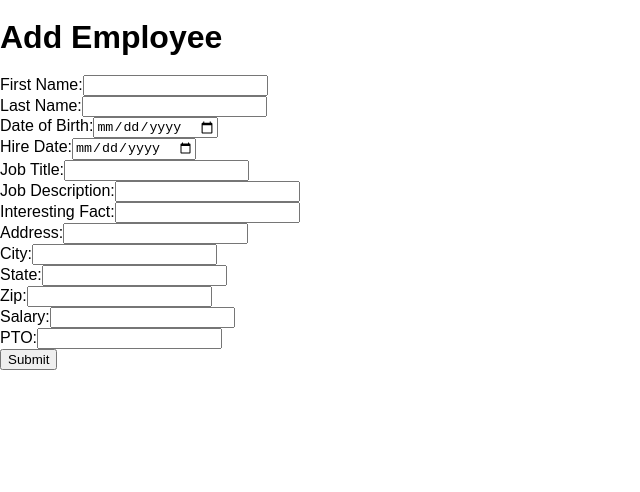
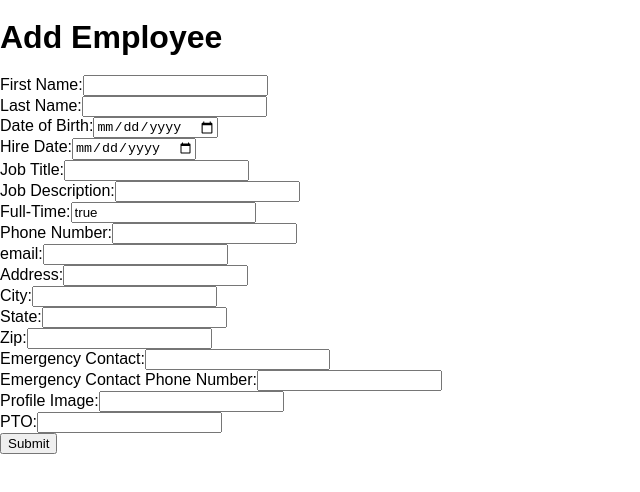
Before and after one commit to CelesteSippel/employee-directory, a React (Create React App) app: page /add/employee in a window 1280 px wide. Shown: the top 492 px of the page, without its empty margins (0-640 px from the left). Built offline with nearby package versions, Linux system fonts and the light colour scheme.

Commit message:
added emergency contant and email

```diff
--- a/src/App.jsx
+++ b/src/App.jsx
@@ -2,15 +2,16 @@ import React from 'react'
 import { BrowserRouter as Router, Route, Switch } from 'react-router-dom'
 import Page from './pages/Page'
 import AddEmployee from './pages/AddEmployee'
-import HomePage from './pages/HomePage'
+
 import NotFound from './pages/NotFound'
+import AllEmployees from './pages/AllEmployees'
 
 const App = () => {
   return (
     <Router>
       <header></header>
       <Switch>
-        <Route exact path="/" component={HomePage}></Route>
+        <Route exact path="/" component={AllEmployees}></Route>
         <Route exact path="/1" component={Page}></Route>
         <Route exact path="/add/employee" component={AddEmployee}></Route>
         <Route path="*" component={NotFound}></Route>
--- a/src/index.css
+++ b/src/index.css
@@ -10,3 +10,8 @@ body {
   margin: 0;
   min-height: 100%;
 }
+
+img {
+  width: 300px;
+  height: auto;
+}
--- a/src/pages/AddEmployee.jsx
+++ b/src/pages/AddEmployee.jsx
@@ -8,12 +8,16 @@ const AddEmployee = () => {
   const [hireDate, setHireDate] = useState('')
   const [jobTitle, setJobTitle] = useState('')
   const [jobDescription, setJobDescription] = useState('')
-  const [interestingFact, setInterestingFact] = useState('')
+  const [isFullTime, setIsFullTime] = useState(true)
+  const [phoneNumber, setPhoneNumber] = useState('')
+  const [email, setEmail] = useState('')
   const [address, setAddress] = useState('')
   const [city, setCity] = useState('')
   const [state, setState] = useState('')
   const [zip, setZip] = useState('')
-  const [salary, setSalary] = useState('')
+  const [emergencyContact, setEmergencyContact] = useState('')
+  const [emergencyContactPhone, setEmergencyContactPhone] = useState('')
+  const [profileImage, setProfileImage] = useState('')
   const [ptoHours, setPtoHours] = useState('')
 
   const submitData = async event => {
@@ -28,13 +32,15 @@ const AddEmployee = () => {
         hiredDate: hireDate,
         jobTitle: jobTitle,
         jobDescription: jobDescription,
-        interestingFact: interestingFact,
+
         address: address,
         city: city,
         state: state,
         zip: zip,
-        salary: salary,
+        // salary: salary,
         ptoHours: ptoHours,
+        isFullTime: true,
+        profileImage: profileImage,
       }
     )
     console.log(resp.data)
@@ -106,13 +112,33 @@ const AddEmployee = () => {
             />
           </div>
           <div>
-            <label htmlFor="interesting-fact">Interesting Fact:</label>
+            <label htmlFor="is-full-time">Full-Time:</label>
             <input
               onChange={e => {
-                setInterestingFact(e.target.value)
+                setIsFullTime(e.target.value)
               }}
               type="text"
-              value={interestingFact}
+              value={isFullTime}
+            />
+          </div>
+          <div>
+            <label htmlFor="phone-number">Phone Number:</label>
+            <input
+              onChange={e => {
+                setPhoneNumber(e.target.value)
+              }}
+              type="text"
+              value={phoneNumber}
+            />
+          </div>
+          <div>
+            <label htmlFor="email-address">email:</label>
+            <input
+              onChange={e => {
+                setEmail(e.target.value)
+              }}
+              type="text"
+              value={email}
             />
           </div>
           <div>
@@ -156,13 +182,35 @@ const AddEmployee = () => {
             />
           </div>
           <div>
-            <label htmlFor="salary">Salary:</label>
+            <label htmlFor="emergency-contact-person">Emergency Contact:</label>
             <input
               onChange={e => {
-                setSalary(e.target.value)
+                setEmergencyContact(e.target.value)
               }}
               type="text"
-              value={salary}
+              value={emergencyContact}
+            />
+          </div>
+          <div>
+            <label htmlFor="emergency-contact-phone">
+              Emergency Contact Phone Number:
+            </label>
+            <input
+              onChange={e => {
+                setEmergencyContactPhone(e.target.value)
+              }}
+              type="text"
+              value={emergencyContactPhone}
+            />
+          </div>
+          <div>
+            <label htmlFor="profileImage">Profile Image:</label>
+            <input
+              onChange={e => {
+                setProfileImage(e.target.value)
+              }}
+              type="text"
+              value={profileImage}
             />
           </div>
           <div>
--- /dev/null
+++ b/src/pages/AllEmployees.jsx
@@ -0,0 +1,57 @@
+import React, { useState, useEffect } from 'react'
+import axios from 'axios'
+import { Link } from 'react-router-dom'
+
+const AllEmployees = () => {
+  const [employeeData, setEmployeeData] = useState([])
+
+  const getEmployeeData = async () => {
+    const resp = await axios.get(
+      'https://sdg-staff-directory-app.herokuapp.com/api/Pizza%20by%20the%20Slice/Employees'
+    )
+    console.log(resp.data)
+    setEmployeeData(resp.data)
+  }
+
+  console.log(employeeData)
+
+  useEffect(() => {
+    getEmployeeData()
+  }, [])
+
+  return (
+    <>
+      <h1 className="directory-title">Pizza by the Slice</h1>
+      <main className="employee-database">
+        {employeeData.map((item, i) => {
+          return (
+            <Link
+              to={{
+                pathname: `/${item.id}`,
+                state: { item },
+              }}
+            >
+              {' '}
+              <section className="employee-card" key={i}>
+                <img src={item.profileImage} alt="Pizza Man" />
+                <section className="employee-info">
+                  <h2 className="first-last-name">
+                    {' '}
+                    {item.firstName} {item.lastName}
+                  </h2>
+                  <h3 className="job-title">{item.jobTitle}</h3>
+                  <h3 className="job-status">
+                    Full Time: {item.isFullTime ? 'Yes' : 'No'}
+                  </h3>
+                  <h3></h3>
+                </section>
+              </section>
+            </Link>
+          )
+        })}
+      </main>
+    </>
+  )
+}
+
+export default AllEmployees
```
Also changed, not shown: src/pages/HomePage.jsx (deleted, +0 -8 lines).
